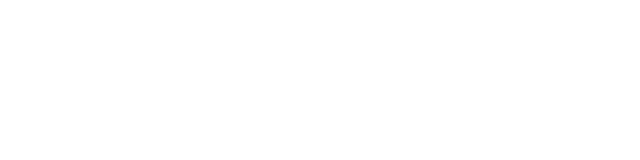
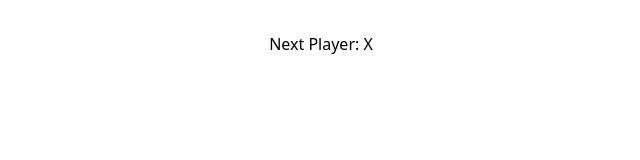
Before and after one commit to JASIMBD007/tic-tac-toe, a React (Vite) app: page / in a window 1280 px wide. Shown: the top 160 px of the page, without its empty margins (319-959 px from the left). Built offline with nearby package versions, Linux system fonts and the light colour scheme.

Commit message:
winner is detected and further move is restricted

```diff
--- a/src/components/Board/Board.jsx
+++ b/src/components/Board/Board.jsx
@@ -1,9 +1,6 @@
 import React, { useState } from 'react'
 import Square from '../Square/Square'
 
-const Board = () => {
-    const [squares, SetSquares] = useState(Array(9).fill(null));
-    const [xIsNext, setXIsNext] = useState(true);
 const calculateWinner = (squares) => {
     const lines = [
         [0, 1, 2],
@@ -16,8 +13,8 @@ const Board = () => {
         [2, 4, 6],
     ];
 
-        for (let i = 0; i < lines.length; i++) {
-            const [a, b, c] = lines[i];
+    for (const line of lines) {
+        const [a, b, c] = line;
         if (squares[a] && squares[a] === squares[b] && squares[a] === squares[c]) {
             return squares[a];
         }
@@ -25,11 +22,24 @@ const Board = () => {
 
     return null;
 };
+const Board = () => {
+    const [squares, SetSquares] = useState(Array(9).fill(null));
+    const [xIsNext, setXIsNext] = useState(true);
+
+    const winner = calculateWinner(squares);
+    let status;
+
+    if (winner) {
+        status = `Winner: ${winner}`;
+    }
+    else {
+        status = `Next Player: ${xIsNext ? 'X' : 'O'}`;
+    }
 
     const handleClick = (i) => {
-        if (squares[i]) {
+        if (squares[i] || calculateWinner(squares)) {
             return;
-        }
+        }//after getting winner we will not be able to put any cross or O
 
         const nextSquares = squares.slice();//new array created
 
@@ -47,6 +57,7 @@ const Board = () => {
     };
     return (
         <>
+            <div>{status}</div>
             <div className='flex'>
                 <Square value={squares[0]} onSquareClick={() => handleClick(0)} />
                 <Square value={squares[1]} onSquareClick={() => handleClick(1)} s />
```
Lines whose indentation alone changed are shown as unchanged.
